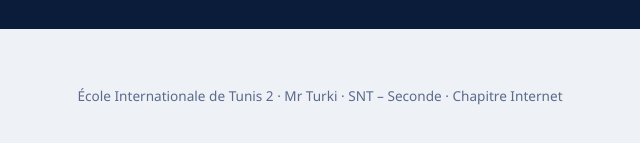
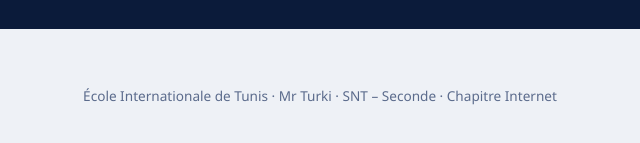
Before and after one commit to bachirtur/internetsnt, a plain HTML site: page index.html in a window 1280 px wide. Shown: the part 617-760 px from the top of the page, 320-960 px from the left. Drawn offline with Linux system fonts and the light colour scheme.

Commit message:
Update footer text in index.html

```diff
--- a/index.html
+++ b/index.html
@@ -17,7 +17,7 @@
   <div class="gp" title="Progression générale"><div class="bar"><i id="gb"></i></div><span id="gt"></span></div>
 </header>
 <main id="app"></main>
-<footer>École Internationale de Tunis 2 · Mr Turki · SNT – Seconde · Chapitre Internet</footer>
+<footer>École Internationale de Tunis  · Mr Turki · SNT – Seconde · Chapitre Internet</footer>
 <script src="script.js"></script>
 </body>
 </html>
```
